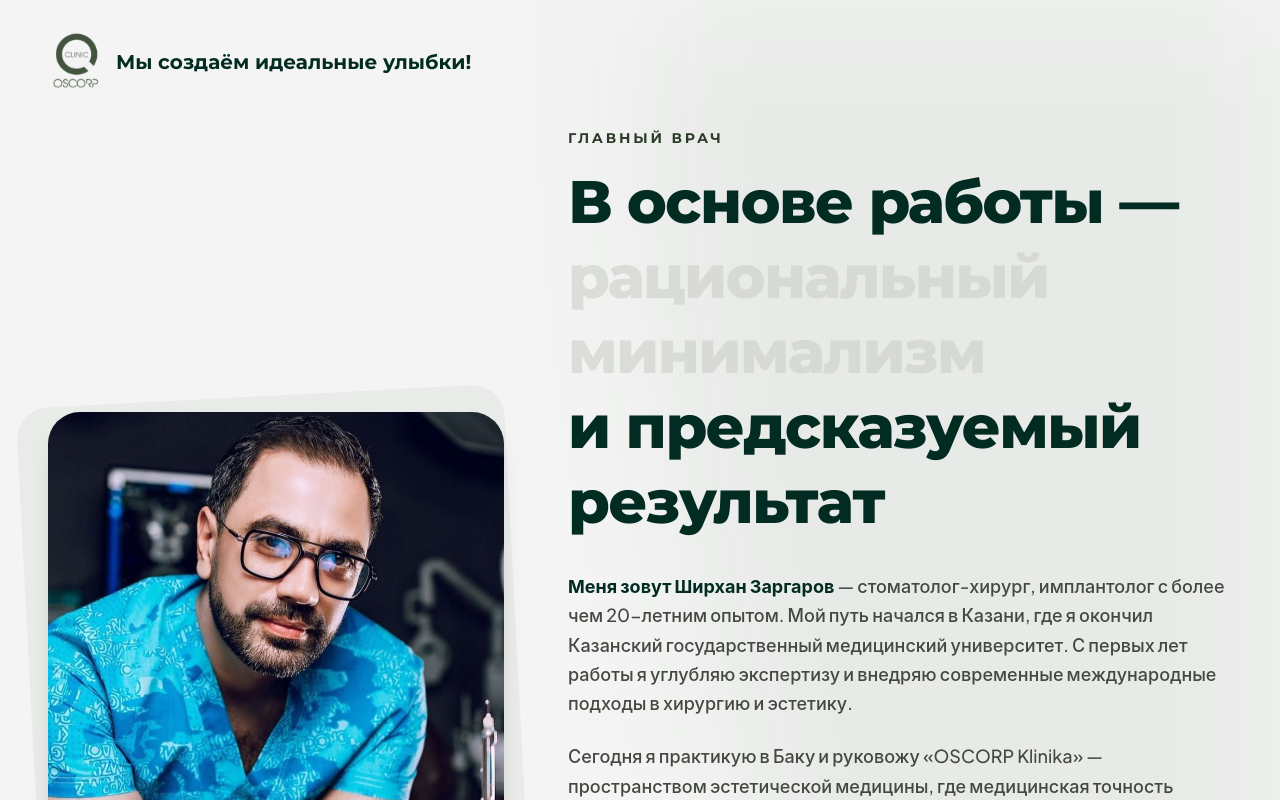
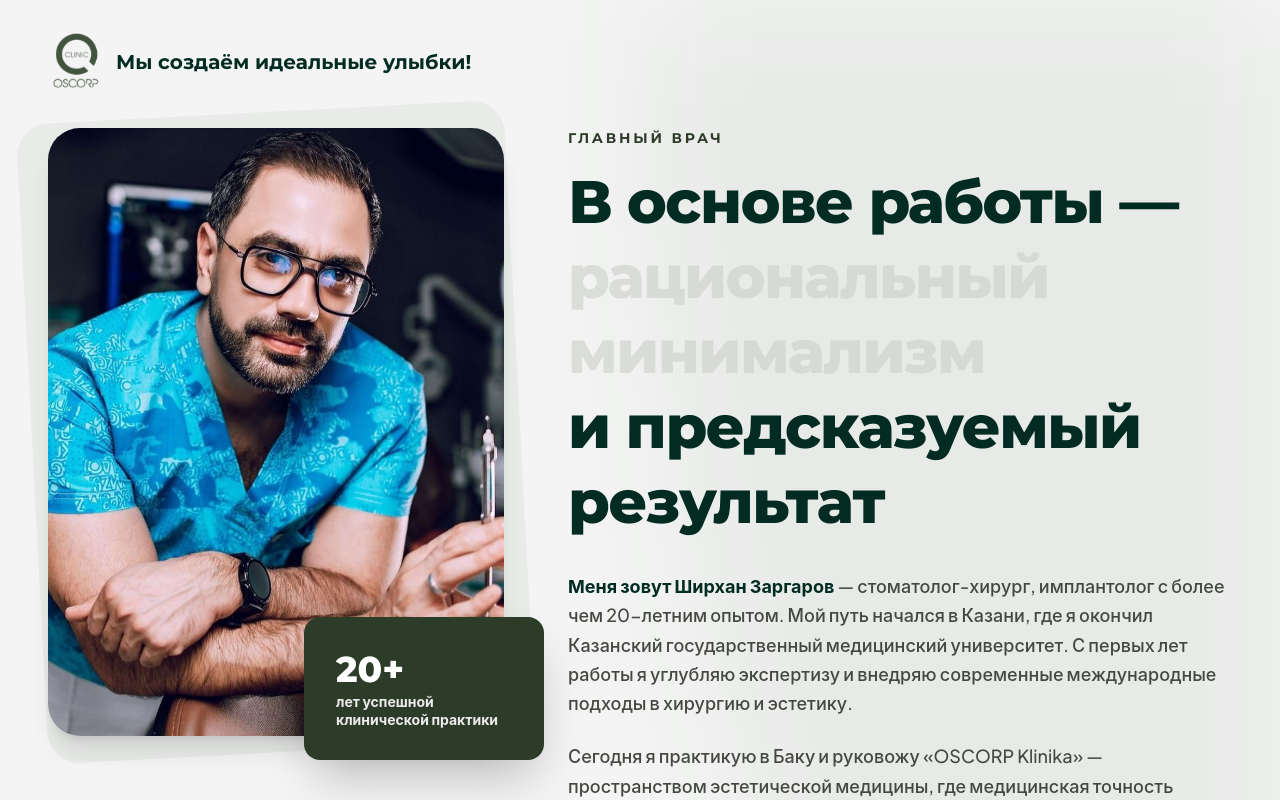
Before and after one commit to oscorpclinic-stack/oscorp-klinika, a React (Vite) app: page /promo in a window 1280 px wide. Shown: the top 800 px of the page. Built offline with nearby package versions, Linux system fonts and the light colour scheme; no server answers.

Commit message:
fix(Promo): remove unused t variable to fix typescript build error

```diff
--- a/src/pages/Promo.tsx
+++ b/src/pages/Promo.tsx
@@ -4,10 +4,7 @@
 import CustomSelect from '../components/CustomSelect';
 import PhoneInput from '../components/PhoneInput';
 import { supabase } from '../lib/supabase';
-import { useTranslation } from 'react-i18next';
-
 export default function Promo() {
-  const { t } = useTranslation();
 
   const [name, setName] = useState("");
   const [phone, setPhone] = useState("");
@@ -92,7 +89,7 @@
           {/* Decorative Background */}
           <div className="absolute top-0 right-0 w-full h-full md:w-1/2 bg-primary/5 rounded-bl-[100%] blur-3xl -z-0 pointer-events-none"></div>
 
-          <div className="max-w-[1440px] mx-auto grid grid-cols-1 lg:grid-cols-12 gap-16 items-center relative z-10">
+          <div className="max-w-[1440px] mx-auto grid grid-cols-1 lg:grid-cols-12 gap-16 items-start relative z-10">
 
             <div className="lg:col-span-5 relative">
               <div className="absolute -inset-4 bg-primary/5 rounded-[2rem] transform -rotate-3 z-0"></div>
```
